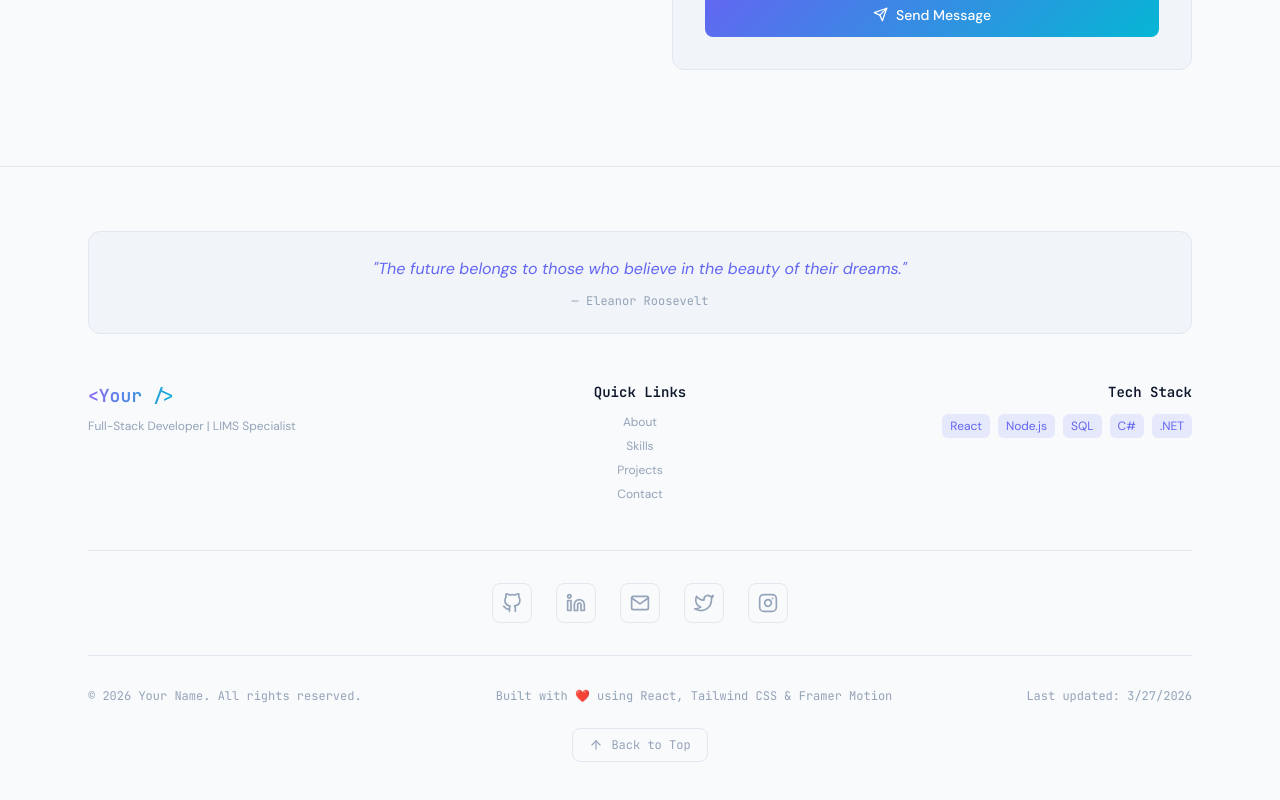
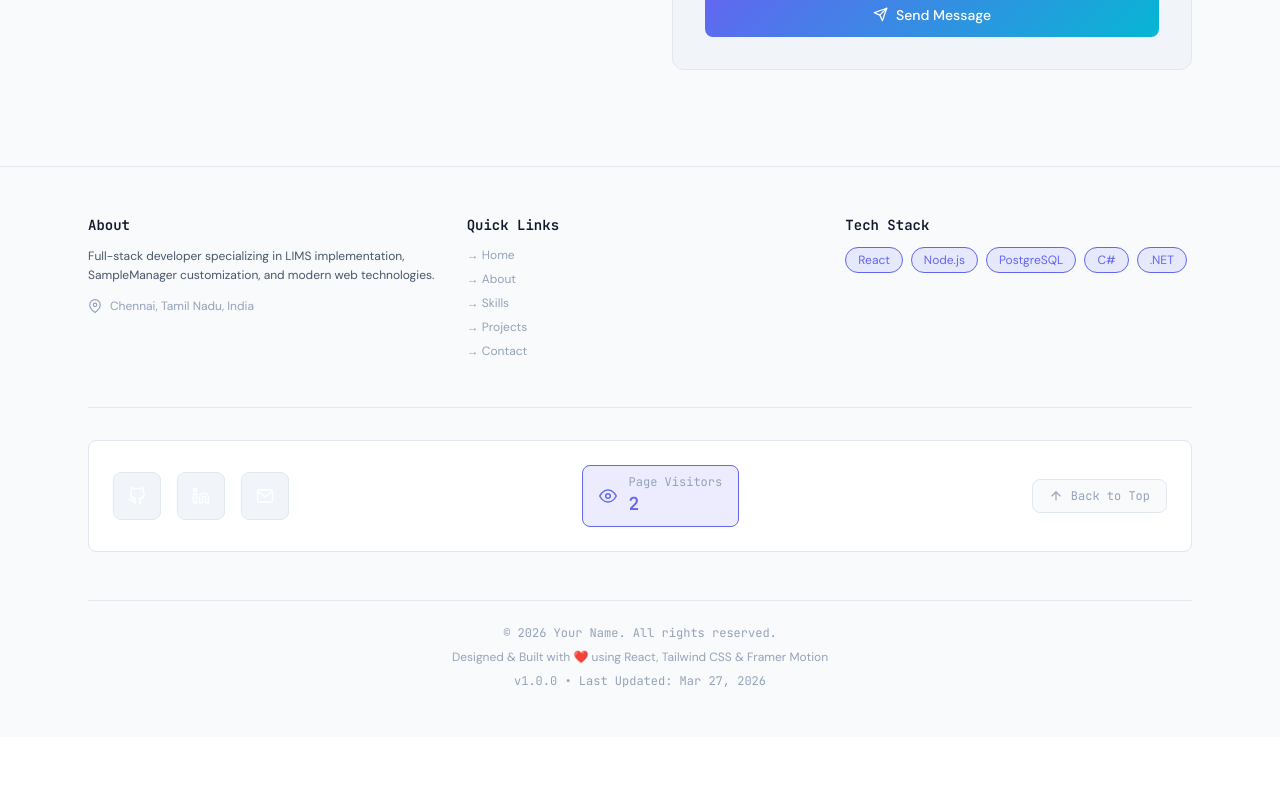
Before and after one commit to Sritharan39/Portfolio, a React (Vite) app: page / in a window 1280 px wide. Shown: the part 6480-7280 px from the top of the page. After the commit the page ends 7217 px from the top, so only its background shows below. Built offline with nearby package versions, Linux system fonts and the light colour scheme.

Commit message:
feat: Redesign Footer with modern clean layout, visitor counter, and improved UX

```diff
--- a/src/components/Footer.jsx
+++ b/src/components/Footer.jsx
@@ -1,198 +1,227 @@
 import { useState, useEffect } from "react";
 import { portfolioData } from "../data/portfolioData";
-import { FiGithub, FiLinkedin, FiMail, FiArrowUp, FiTwitter, FiInstagram } from "react-icons/fi";
+import { FiGithub, FiLinkedin, FiMail, FiArrowUp, FiEye, FiMapPin, FiPhone } from "react-icons/fi";
 import { motion } from "framer-motion";
 
-const motivationalQuotes = [
-  { text: "The best time to plant a tree was 20 years ago. The second best time is now.", author: "Chinese Proverb" },
-  { text: "Don't watch the clock; do what it does. Keep going.", author: "Sam Levenson" },
-  { text: "The only way to do great work is to love what you do.", author: "Steve Jobs" },
-  { text: "Innovation distinguishes between a leader and a follower.", author: "Steve Jobs" },
-  { text: "Life is 10% what happens to you and 90% how you react to it.", author: "Charles R. Swindoll" },
-  { text: "The future belongs to those who believe in the beauty of their dreams.", author: "Eleanor Roosevelt" },
-  { text: "It is during our darkest moments that we must focus to see the light.", author: "Aristotle" },
-  { text: "The only impossible journey is the one you never begin.", author: "Tony Robbins" },
-  { text: "Success is not final, failure is not fatal: it is the courage to continue that counts.", author: "Winston Churchill" },
-  { text: "Every expert was once a beginner.", author: "Unknown" },
-  { text: "Code is poetry written in a language machines understand.", author: "Anonymous Developer" },
-  { text: "Build something great today that your future self will thank you for.", author: "Unknown" },
-];
-
 export default function Footer() {
-  const [quote, setQuote] = useState(motivationalQuotes[0]);
+  const [visitors, setVisitors] = useState(0);
 
   useEffect(() => {
-    const randomIndex = Math.floor(Math.random() * motivationalQuotes.length);
-    setQuote(motivationalQuotes[randomIndex]);
+    // Get visitor count from localStorage
+    const storedVisitors = localStorage.getItem("portfolioVisitors");
+    const currentVisitors = storedVisitors ? parseInt(storedVisitors) + 1 : 1;
+    setVisitors(currentVisitors);
+    localStorage.setItem("portfolioVisitors", currentVisitors.toString());
   }, []);
-
-  const socialLinks = [
-    { name: "GitHub", href: portfolioData.social.github, icon: <FiGithub size={20} />, label: "GitHub" },
-    { name: "LinkedIn", href: portfolioData.social.linkedin, icon: <FiLinkedin size={20} />, label: "LinkedIn" },
-    { name: "Email", href: portfolioData.social.email, icon: <FiMail size={20} />, label: "Email" },
-    { name: "Twitter", href: "https://twitter.com", icon: <FiTwitter size={20} />, label: "Twitter" },
-    { name: "Instagram", href: "https://instagram.com", icon: <FiInstagram size={20} />, label: "Instagram" },
-  ];
 
   const scrollToTop = () => {
     window.scrollTo({ top: 0, behavior: "smooth" });
   };
 
+  const socialLinks = [
+    {
+      icon: <FiGithub size={18} />,
+      href: portfolioData.social.github,
+      label: "GitHub",
+      bg: "#1a1a2e"
+    },
+    {
+      icon: <FiLinkedin size={18} />,
+      href: portfolioData.social.linkedin,
+      label: "LinkedIn",
+      bg: "#0a66c2"
+    },
+    {
+      icon: <FiMail size={18} />,
+      href: portfolioData.social.email,
+      label: "Email",
+      bg: "#ea4335"
+    },
+  ];
+
   return (
-    <footer className="py-16 border-t transition-colors duration-300" style={{ backgroundColor: "var(--bg-secondary)", borderColor: "var(--border)" }}>
-      <div className="max-w-6xl mx-auto px-6">
-        {/* Motivational Quote Section */}
+    <footer className="transition-colors duration-300" style={{ backgroundColor: "var(--bg-secondary)", borderTop: "1px solid var(--border)" }}>
+      <div className="max-w-6xl mx-auto px-6 py-12">
+
+        {/* Top Section - Three Columns */}
+        <div className="grid md:grid-cols-3 gap-8 mb-12">
+
+          {/* Column 1 - About */}
           <motion.div
             initial={{ opacity: 0, y: 20 }}
             whileInView={{ opacity: 1, y: 0 }}
-          transition={{ duration: 0.8 }}
-          className="mb-12 p-6 rounded-xl border"
-          style={{ backgroundColor: "var(--bg-card)", borderColor: "var(--border)" }}>
-          <p className="text-center italic mb-3" style={{ color: "var(--accent)", fontSize: "16px", lineHeight: "1.6" }}>
-            "{quote.text}"
+            transition={{ duration: 0.6 }}
+            className="space-y-3">
+            <h3 className="font-mono font-bold text-sm" style={{ color: "var(--text-primary)" }}>
+              About
+            </h3>
+            <p className="text-xs leading-relaxed" style={{ color: "var(--text-secondary)" }}>
+              Full-stack developer specializing in LIMS implementation, SampleManager customization, and modern web technologies.
             </p>
-          <p className="text-center text-xs font-mono" style={{ color: "var(--text-muted)" }}>
-            — {quote.author}
-          </p>
+            <div className="flex items-center gap-2 text-xs" style={{ color: "var(--text-muted)" }}>
+              <FiMapPin size={14} />
+              <span>Chennai, Tamil Nadu, India</span>
+            </div>
           </motion.div>
 
-        {/* Main Footer Content */}
-        <div className="grid md:grid-cols-3 gap-8 mb-12">
-          {/* Brand Section */}
-          <motion.div
-            initial={{ opacity: 0, x: -20 }}
-            whileInView={{ opacity: 1, x: 0 }}
-            transition={{ duration: 0.6 }}
-            className="flex flex-col items-center md:items-start">
-            <a href="#" className="font-mono text-lg font-bold gradient-text-animate mb-2">
-              &lt;{portfolioData.personal.name.split(" ")[0]} /&gt;
-            </a>
-            <p className="text-xs" style={{ color: "var(--text-muted)" }}>
-              Full-Stack Developer | LIMS Specialist
-            </p>
-          </motion.div>
-
-          {/* Quick Links */}
+          {/* Column 2 - Quick Links */}
           <motion.div
             initial={{ opacity: 0, y: 20 }}
             whileInView={{ opacity: 1, y: 0 }}
             transition={{ duration: 0.6, delay: 0.1 }}
-            className="flex flex-col items-center">
-            <p className="font-mono text-sm font-bold mb-3" style={{ color: "var(--text-primary)" }}>
+            className="space-y-3">
+            <h3 className="font-mono font-bold text-sm" style={{ color: "var(--text-primary)" }}>
               Quick Links
-            </p>
-            <div className="flex flex-col gap-2 text-center">
-              <a href="#about" className="text-xs transition-colors" style={{ color: "var(--text-muted)" }}
-                onMouseEnter={e => e.currentTarget.style.color = "var(--accent)"}
-                onMouseLeave={e => e.currentTarget.style.color = "var(--text-muted)"}>
-                About
+            </h3>
+            <div className="space-y-2 text-xs">
+              {[
+                { label: "Home", href: "#" },
+                { label: "About", href: "#about" },
+                { label: "Skills", href: "#skills" },
+                { label: "Projects", href: "#projects" },
+                { label: "Contact", href: "#contact" },
+              ].map((link, i) => (
+                <a
+                  key={i}
+                  href={link.href}
+                  className="block transition-colors duration-200"
+                  style={{ color: "var(--text-muted)" }}
+                  onMouseEnter={(e) => e.currentTarget.style.color = "var(--accent)"}
+                  onMouseLeave={(e) => e.currentTarget.style.color = "var(--text-muted)"}>
+                  → {link.label}
                 </a>
-              <a href="#skills" className="text-xs transition-colors" style={{ color: "var(--text-muted)" }}
-                onMouseEnter={e => e.currentTarget.style.color = "var(--accent)"}
-                onMouseLeave={e => e.currentTarget.style.color = "var(--text-muted)"}>
-                Skills
-              </a>
-              <a href="#projects" className="text-xs transition-colors" style={{ color: "var(--text-muted)" }}
-                onMouseEnter={e => e.currentTarget.style.color = "var(--accent)"}
-                onMouseLeave={e => e.currentTarget.style.color = "var(--text-muted)"}>
-                Projects
-              </a>
-              <a href="#contact" className="text-xs transition-colors" style={{ color: "var(--text-muted)" }}
-                onMouseEnter={e => e.currentTarget.style.color = "var(--accent)"}
-                onMouseLeave={e => e.currentTarget.style.color = "var(--text-muted)"}>
-                Contact
-              </a>
+              ))}
             </div>
           </motion.div>
 
-          {/* Tech Stack */}
+          {/* Column 3 - Tech Stack */}
           <motion.div
-            initial={{ opacity: 0, x: 20 }}
-            whileInView={{ opacity: 1, x: 0 }}
+            initial={{ opacity: 0, y: 20 }}
+            whileInView={{ opacity: 1, y: 0 }}
             transition={{ duration: 0.6, delay: 0.2 }}
-            className="flex flex-col items-center md:items-end">
-            <p className="font-mono text-sm font-bold mb-3" style={{ color: "var(--text-primary)" }}>
+            className="space-y-3">
+            <h3 className="font-mono font-bold text-sm" style={{ color: "var(--text-primary)" }}>
               Tech Stack
-            </p>
-            <div className="flex flex-wrap gap-2 justify-center md:justify-end">
-              {["React", "Node.js", "SQL", "C#", ".NET"].map((tech, i) => (
-                <span key={i} className="text-xs px-2 py-1 rounded-md"
-                  style={{ backgroundColor: "var(--accent-glow)", color: "var(--accent)" }}>
+            </h3>
+            <div className="flex flex-wrap gap-2">
+              {["React", "Node.js", "PostgreSQL", "C#", ".NET"].map((tech, i) => (
+                <span
+                  key={i}
+                  className="text-xs px-3 py-1 rounded-full border transition-all"
+                  style={{
+                    color: "var(--accent)",
+                    borderColor: "var(--accent)",
+                    backgroundColor: "var(--accent-glow)"
+                  }}>
                   {tech}
                 </span>
               ))}
             </div>
           </motion.div>
+
         </div>
 
-        {/* Social Media Links */}
+        {/* Divider */}
+        <div style={{ height: "1px", backgroundColor: "var(--border)", marginBottom: "2rem" }}></div>
+
+        {/* Middle Section - Social Links & Visitor Count */}
         <motion.div
           initial={{ opacity: 0 }}
           whileInView={{ opacity: 1 }}
           transition={{ duration: 0.8, delay: 0.3 }}
-          className="flex justify-center gap-6 mb-8 py-8 border-t border-b"
-          style={{ borderColor: "var(--border)" }}>
+          className="flex flex-col md:flex-row items-center justify-between gap-6 mb-12 p-6 rounded-lg"
+          style={{ backgroundColor: "var(--bg-primary)", border: "1px solid var(--border)" }}>
+
+          {/* Social Links */}
+          <div className="flex gap-4">
             {socialLinks.map((link, i) => (
               <motion.a
                 key={i}
                 href={link.href}
                 target="_blank"
                 rel="noreferrer"
-              whileHover={{ scale: 1.2, y: -5 }}
-              className="flex items-center justify-center w-10 h-10 rounded-lg border transition-all"
+                whileHover={{ scale: 1.1, y: -3 }}
+                className="flex items-center justify-center w-12 h-12 rounded-lg border transition-all"
+                style={{
+                  color: "white",
+                  borderColor: "var(--border)",
+                  backgroundColor: "var(--bg-card)"
+                }}
+                onMouseEnter={(e) => {
+                  e.currentTarget.style.backgroundColor = link.bg;
+                  e.currentTarget.style.borderColor = link.bg;
+                }}
+                onMouseLeave={(e) => {
+                  e.currentTarget.style.backgroundColor = "var(--bg-card)";
+                  e.currentTarget.style.borderColor = "var(--border)";
+                }}
+                title={link.label}>
+                {link.icon}
+              </motion.a>
+            ))}
+          </div>
+
+          {/* Visitor Counter */}
+          <motion.div
+            initial={{ scale: 0.8 }}
+            whileInView={{ scale: 1 }}
+            transition={{ duration: 0.6 }}
+            className="flex items-center gap-3 px-4 py-2 rounded-lg"
+            style={{ backgroundColor: "var(--accent-glow)", border: "1px solid var(--accent)" }}>
+            <FiEye size={18} style={{ color: "var(--accent)" }} />
+            <div className="flex flex-col">
+              <span className="text-xs font-mono" style={{ color: "var(--text-muted)" }}>
+                Page Visitors
+              </span>
+              <span className="text-lg font-bold font-mono" style={{ color: "var(--accent)" }}>
+                {visitors.toLocaleString()}
+              </span>
+            </div>
+          </motion.div>
+
+          {/* Back to Top */}
+          <motion.button
+            onClick={scrollToTop}
+            whileHover={{ scale: 1.05, y: -2 }}
+            whileTap={{ scale: 0.95 }}
+            className="flex items-center gap-2 px-4 py-2 rounded-lg border transition-all text-xs font-mono"
             style={{
               color: "var(--text-muted)",
               borderColor: "var(--border)",
               backgroundColor: "var(--bg-secondary)"
             }}
-              onMouseEnter={e => {
+            onMouseEnter={(e) => {
               e.currentTarget.style.color = "var(--accent)";
               e.currentTarget.style.borderColor = "var(--accent)";
-                e.currentTarget.style.backgroundColor = "var(--accent-glow)";
             }}
-              onMouseLeave={e => {
+            onMouseLeave={(e) => {
               e.currentTarget.style.color = "var(--text-muted)";
               e.currentTarget.style.borderColor = "var(--border)";
-                e.currentTarget.style.backgroundColor = "var(--bg-secondary)";
-              }}
-              title={link.label}>
-              {link.icon}
-            </motion.a>
-          ))}
+            }}>
+            <FiArrowUp size={14} />
+            Back to Top
+          </motion.button>
+
         </motion.div>
 
-        {/* Footer Bottom */}
-        <div className="flex flex-col md:flex-row items-center justify-between gap-4 mb-6">
-          <p className="text-xs font-mono text-center md:text-left" style={{ color: "var(--text-muted)" }}>
+        {/* Bottom Section - Copyright & Info */}
+        <motion.div
+          initial={{ opacity: 0 }}
+          whileInView={{ opacity: 1 }}
+          transition={{ duration: 0.8, delay: 0.4 }}
+          className="text-center space-y-2 pt-6"
+          style={{ borderTop: "1px solid var(--border)" }}>
+          <p className="text-xs font-mono" style={{ color: "var(--text-muted)" }}>
             © {new Date().getFullYear()} {portfolioData.personal.name}. All rights reserved.
           </p>
-          <p className="text-xs font-mono text-center" style={{ color: "var(--text-muted)" }}>
-            Built with <span style={{ color: "var(--accent)" }}>❤️</span> using React, Tailwind CSS & Framer Motion
+          <p className="text-xs" style={{ color: "var(--text-muted)" }}>
+            Designed & Built with <span style={{ color: "var(--accent)" }}>❤️</span> using React, Tailwind CSS & Framer Motion
           </p>
-          <p className="text-xs font-mono text-center md:text-right" style={{ color: "var(--text-muted)" }}>
-            Last updated: {new Date().toLocaleDateString()}
+          <p className="text-xs font-mono" style={{ color: "var(--text-muted)" }}>
+            v1.0.0 • Last Updated: {new Date().toLocaleDateString("en-US", { year: "numeric", month: "short", day: "numeric" })}
           </p>
-        </div>
+        </motion.div>
 
-        {/* Back to Top Button */}
-        <div className="flex justify-center">
-          <motion.button
-            onClick={scrollToTop}
-            whileHover={{ scale: 1.05, y: -2 }}
-            whileTap={{ scale: 0.95 }}
-            className="flex items-center gap-2 text-xs font-mono px-4 py-2 rounded-lg border transition-all"
-            style={{ color: "var(--text-muted)", borderColor: "var(--border)" }}
-            onMouseEnter={e => {
-              e.currentTarget.style.borderColor = "var(--accent)";
-              e.currentTarget.style.color = "var(--accent)";
-            }}
-            onMouseLeave={e => {
-              e.currentTarget.style.borderColor = "var(--border)";
-              e.currentTarget.style.color = "var(--text-muted)";
-            }}>
-            <FiArrowUp size={14} /> Back to Top
-          </motion.button>
-        </div>
       </div>
     </footer>
   );
```
Lines whose indentation alone changed are shown as unchanged.
